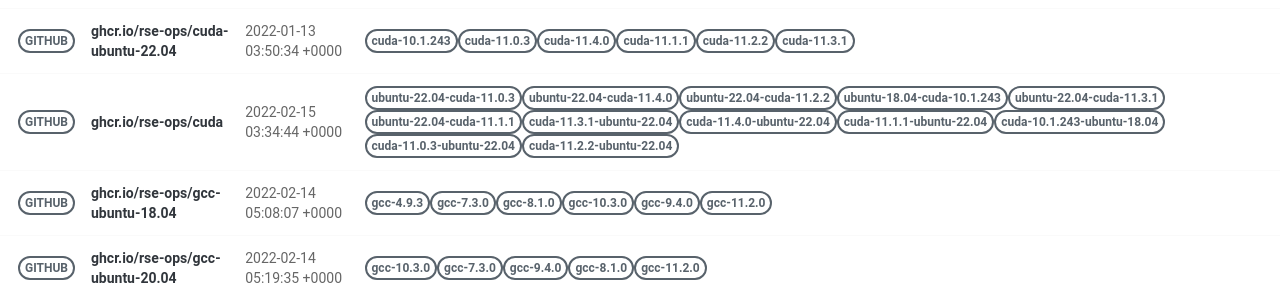
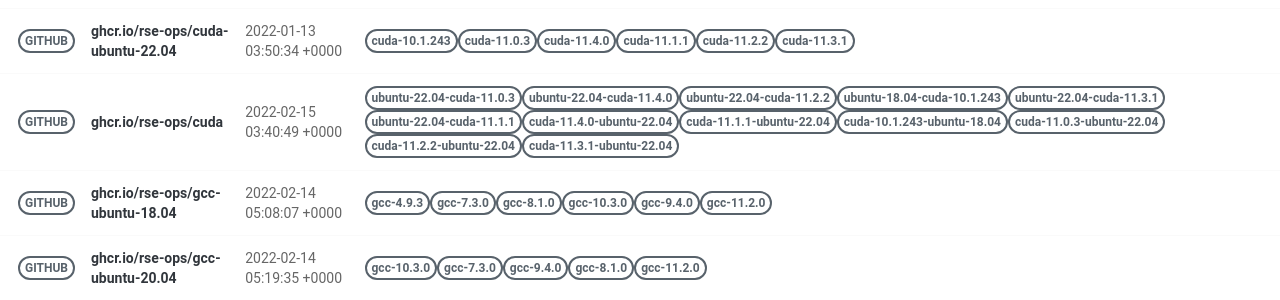
Before and after one commit to rse-ops/docker-images, a Jekyll site: the page built from pages/index.md, in a window 1280 px wide. Shown: the part 421-721 px from the top of the page. Built offline with Jekyll 4.4.1, drawn with Linux system fonts in a browser that asks for light colours; nearby versions of some CDN libraries.

Commit message:
Automated push to update library 2022-02-15

```diff
--- a/_library/ghcr.io-rse-ops-cuda.md
+++ b/_library/ghcr.io-rse-ops-cuda.md
@@ -1,7 +1,7 @@
 ---
 layout: container
 name: ghcr.io/rse-ops/cuda
-updated_at: 2022-02-15 03:34:44.515046
+updated_at: 2022-02-15 03:40:49.921389
 
 
 container_url: https://github.com/orgs/rse-ops/packages/container/package/cuda
```
Also changed, not shown: other parts of _library/ghcr.io-rse-ops-cuda.md (+3 -3 lines).
